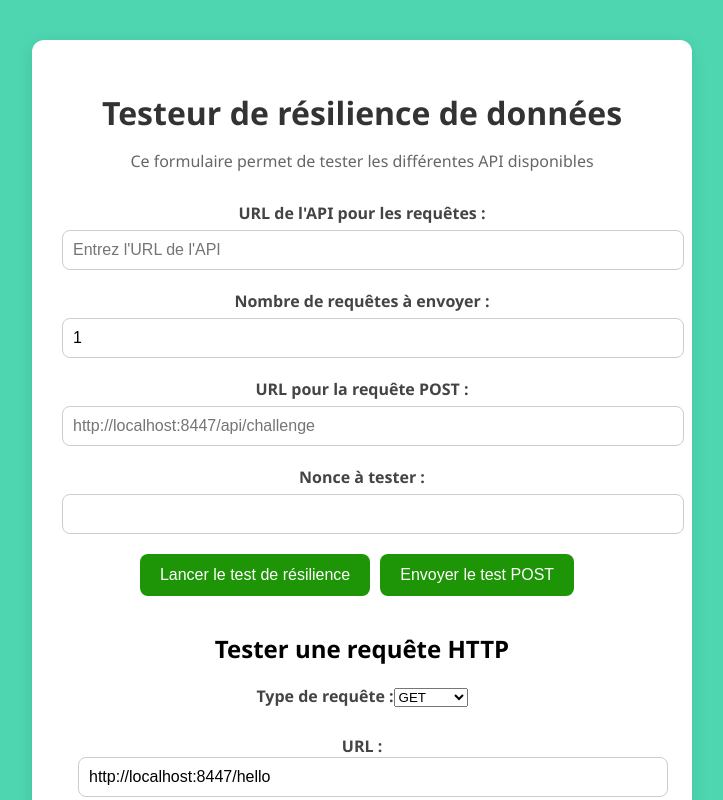
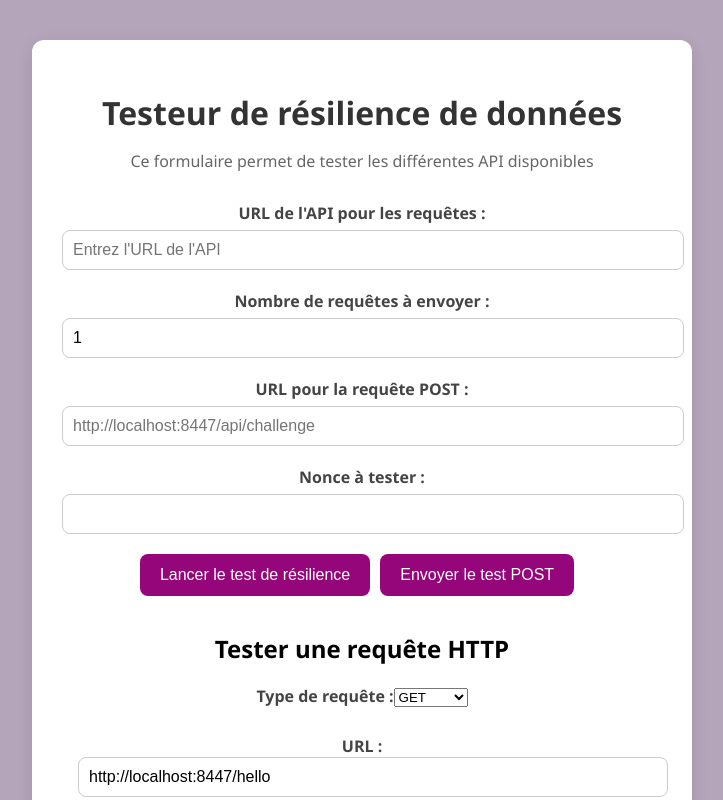
Before and after one commit to LucasPlebani/testeur-de-r-silience-d-API-, a React (Create React App) app in the folder resilience/: page / in a window 1280 px wide. Shown: the top 800 px of the page, without its empty margins (278-1001 px from the left). Built offline with nearby package versions, Linux system fonts and the light colour scheme.

Commit message:
modif css girly baby girl

```diff
--- a/resilience/src/component/style/form.css
+++ b/resilience/src/component/style/form.css
@@ -41,12 +41,12 @@
 }
 
 .form input:focus {
-  border-color: #1e9506;
+  border-color: #95067b;
   outline: none;
 }
 
 .button {
-  background-color: #1e9506;
+  background-color: #95067b;
   color: white;
   border: none;
   padding: 12px 20px;
@@ -58,9 +58,9 @@
 }
 
 .button:hover {
-  background-color: #08c693;
+  background-color: #66586b;
 }
 
 body {
-  background-color: #08c693b6;
+  background-color: #b5a5bb;
 }
```
